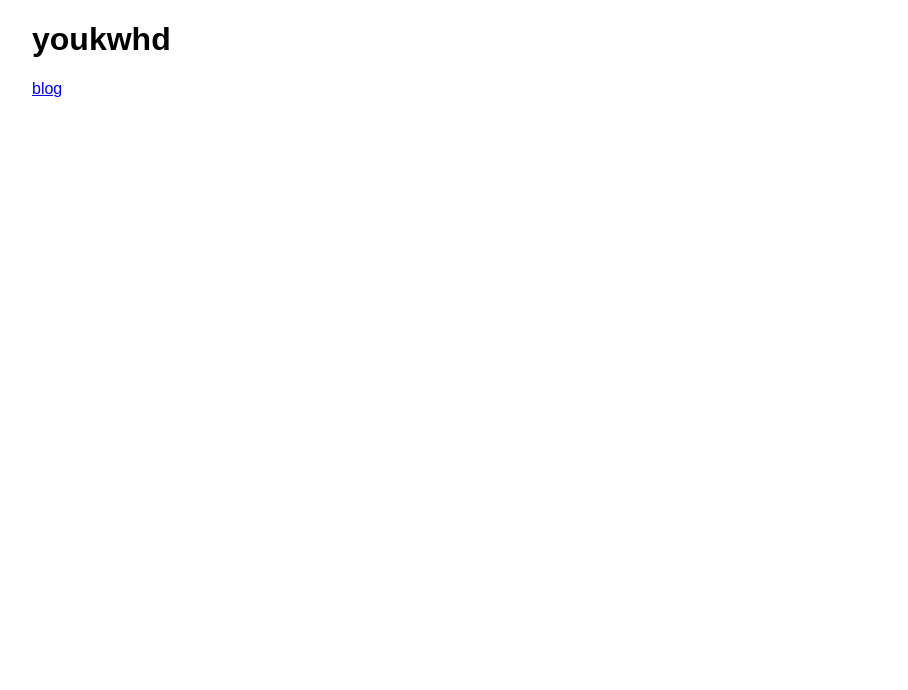
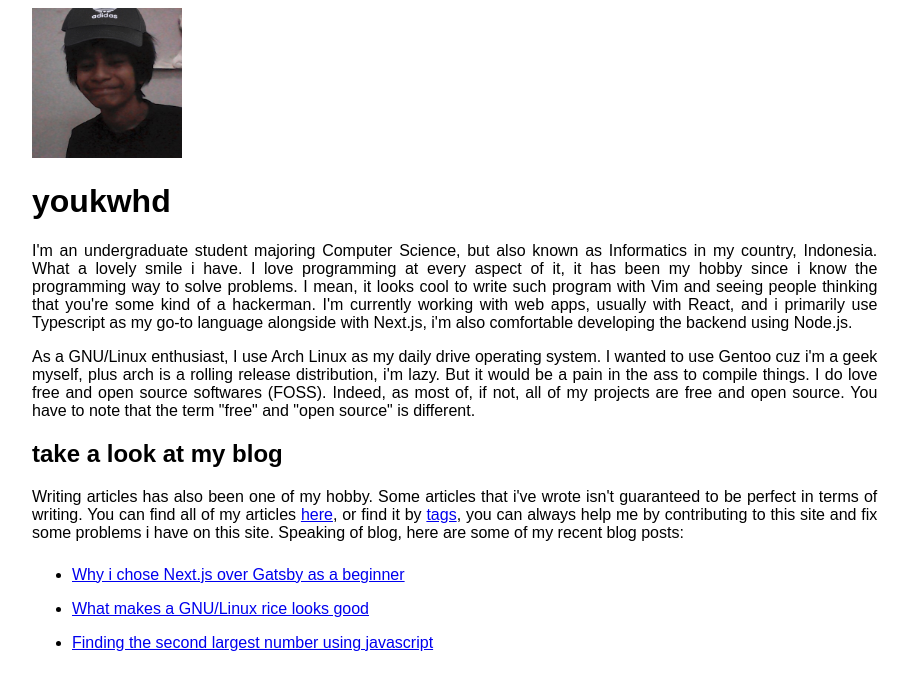
Before and after one commit to youkwhd/youkwhd.com, a Next.js app: page / in a window 1280 px wide. Shown: the top 690 px of the page, without its empty margins (24-932 px from the left). Built offline with nearby package versions, Linux system fonts and the light colour scheme.

Commit message:
fix some markdowns, configure index page, create components

```diff
--- a/_posts/finding-second-largest-number-using-javascript.md
+++ b/_posts/finding-second-largest-number-using-javascript.md
@@ -1,5 +1,5 @@
 ---
-title: Finding The Second Largest Number Using JavaScript
+title: Finding the second largest number using javascript
 tags:
   - javascript
 date: "2021-10-22"
--- a/_posts/how-to-style-text-or-underlined-link.md
+++ b/_posts/how-to-style-text-or-underlined-link.md
@@ -1,5 +1,5 @@
 ---
-title: A Guide to Style Text or Underlined Links
+title: A guide to style text or underlined links
 date: "2021-09-27"
 tags:
   - html
--- /dev/null
+++ b/_posts/why-i-chose-next.js-over-gatsby-as-a-beginner.md
@@ -0,0 +1,9 @@
+---
+title: Why i chose Next.js over Gatsby as a beginner
+date: "2022-01-29T14:03:19.482Z"
+tags:
+  - next.js
+  - gatsby
+  - framework
+excerpt: a
+---
--- /dev/null
+++ b/components/Layout.jsx
@@ -0,0 +1,5 @@
+export default function Layout({ children }) {
+    return (
+        <main>{children}</main>
+    );
+}
--- a/pages/blog/[slug].tsx
+++ b/pages/blog/[slug].tsx
@@ -5,7 +5,6 @@ export default function BlogContentPage({ post }: any) {
 	return (
 		<>
 			<h1>{post.title}</h1>
-			<hr />
 			<div dangerouslySetInnerHTML={{ __html: post.content }} />
 		</>
 	);
--- a/pages/index.tsx
+++ b/pages/index.tsx
@@ -1,15 +1,66 @@
 import type { NextPage } from 'next';
 import Link from 'next/link';
+import Image from 'next/image';
+import { getAllPosts } from '../utils/getPosts';
 
-const Home: NextPage = () => {
+const Home: NextPage = ({ recentPosts }: any) => {
 	return (
 		<>
+            <Image
+                src={"/images/profile.jpeg"}
+                alt="a webcam picture of youkwhd"
+                width={150}
+                height={150}
+            />
 			<h1>youkwhd</h1>
-			<Link href="/blog">
-				<a>blog</a>
-			</Link>
+            <p>
+                I'm an undergraduate student majoring Computer Science, but also known as Informatics in my country, Indonesia. What a lovely smile i have.
+                I love programming at every aspect of it, it has been my hobby since i know the programming way to solve problems. I mean, it looks cool to
+                write such program with Vim and seeing people thinking that you're some kind of a hackerman. I'm currently working with web apps, usually
+                with React, and i primarily use Typescript as my go-to language alongside with Next.js, i'm also comfortable developing the backend using Node.js.
+            </p>
+            <p>
+                As a GNU/Linux enthusiast, I use Arch Linux as my daily drive operating system. I wanted to use Gentoo cuz i'm a geek myself, plus arch is
+                a rolling release distribution, i'm lazy. But it would be a pain in the ass to compile things. I do love free and open source softwares (FOSS).
+                Indeed, as most of, if not, all of my projects are free and open source. You have to note that the term "free" and "open source" is different.
+            </p>
+            <h2>take a look at my blog</h2>
+            <p>
+                Writing articles has also been one of my hobby. Some articles that i've wrote isn't guaranteed to be perfect in terms of writing. You can find
+                all of my articles <Link href={"/blog"}><a>here</a></Link>, or find it by <Link href={"/tags"}><a>tags</a></Link>, you can always help me
+                by contributing to this site and fix some problems i have on this site. Speaking of blog, here are some of my recent blog posts:
+            </p>
+			<ul>
+	    		{recentPosts.map((post: any) => {
+	    			return (
+	    					<li key={post.slug}>
+	    						<Link as={`/blog/${post.slug}`} href="/blog/[slug]">
+	    							{post.title}
+	    						</Link>
+	    					</li>
+	    	 		);
+		    	})}
+			</ul>
 		</>
 	);
 }
 
 export default Home;
+
+export async function getStaticProps() {
+	const allPosts = getAllPosts([
+		'title',
+		'tags',
+		'parsedTags',
+		'date',
+		'slug',
+	]);
+
+    const recentPosts = allPosts.slice(0, 3);
+
+	return {
+		props: {
+			recentPosts
+		},
+	};
+}
```
Also changed, not shown: _posts/remote-support-for-password-authentication-was-removed.md (+3 -7 lines), components/Header.jsx (added, +7 -0 lines), pages/tags/index.tsx (added, +40 -0 lines), public/images/profile.jpeg (added).
